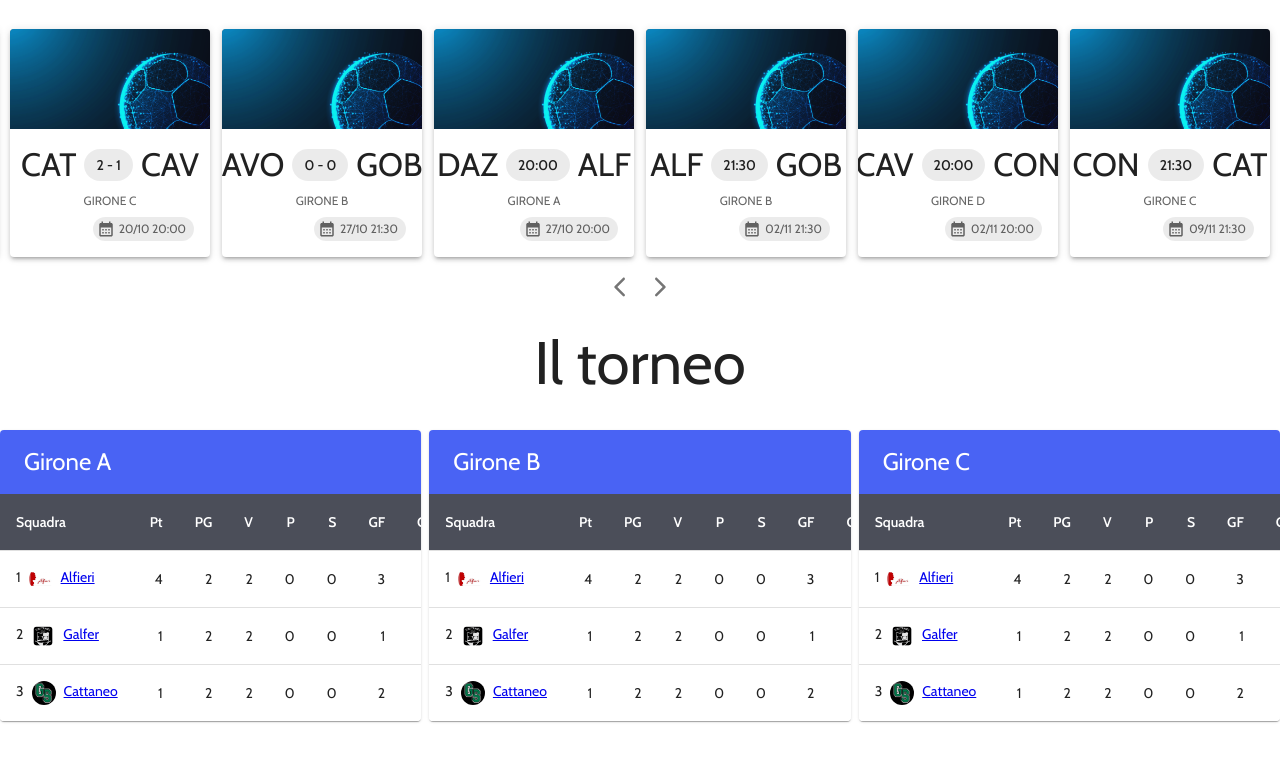
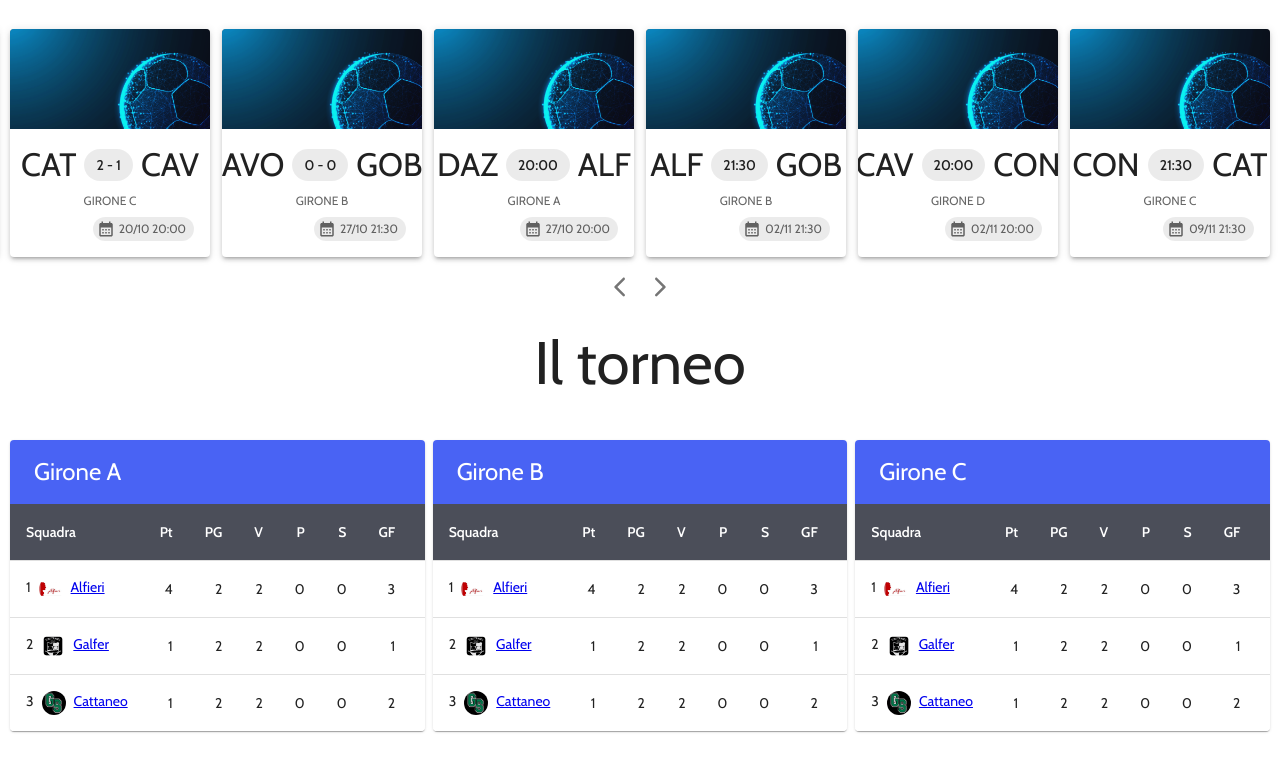
Before and after one commit to molecup/mole-frontend, a Next.js app in the folder mole-frontend/: page /molecup in a window 1280 px wide. Shown: the part 518-1289 px from the top of the page. Built offline with nearby package versions, Linux system fonts and the light colour scheme.

Commit message:
edited spacing in mole cup page

```diff
--- a/mole-frontend/src/app/molecup/page.tsx
+++ b/mole-frontend/src/app/molecup/page.tsx
@@ -86,7 +86,7 @@ export default function MoleCup() {
         )}
       </CardSlider>
       <Typography variant="h2" align="center" gutterBottom>Il torneo</Typography>
-      <Grid container sx={marginBottom} spacing={1}>
+      <Grid container sx={{...marginBottom, padding:"10px"}} spacing={1}>
         <StandingGrid>
           <StandingTable title="Girone A" />
         </StandingGrid>
```
